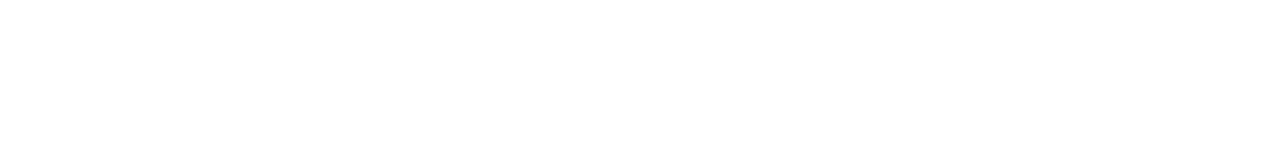
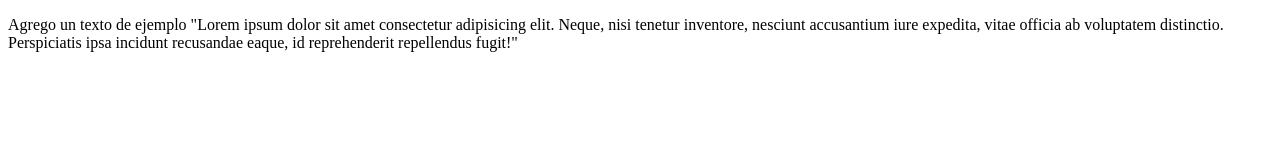
Before and after one commit to nahueldefazio/skydiverSystems, a plain HTML site: page index.html in a window 1280 px wide. Drawn offline with Linux system fonts and the light colour scheme.

Commit message:
Agrege un parrafo a mi index.html

```diff
--- a/index.html
+++ b/index.html
@@ -8,6 +8,7 @@
 </head>
 <body>
 
+    <p>Agrego un texto de ejemplo "Lorem ipsum dolor sit amet consectetur adipisicing elit. Neque, nisi tenetur inventore, nesciunt accusantium iure expedita, vitae officia ab voluptatem distinctio. Perspiciatis ipsa incidunt recusandae eaque, id reprehenderit repellendus fugit!"</p>
 
 </body>
 </html>
```
